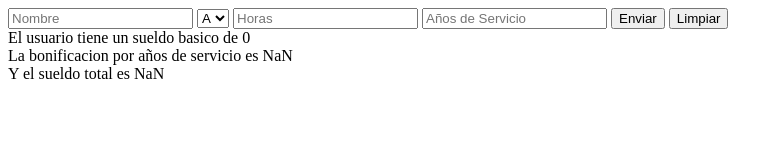
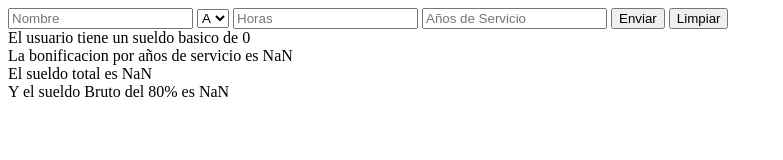
Before and after one commit to Oscar2705/Unidad03_JavaScript, a plain HTML site: page Sesion 05/index.html in a window 1280 px wide. Both pictures are taken after a click on the button "Enviar". Shown: the whole page, without its empty margins (0-783 px from the left). Drawn offline with Linux system fonts and the light colour scheme.

Commit message:
Ejercicio  sesion 05  Enviado

```diff
--- a/Sesion 05/ejercicio.js
+++ b/Sesion 05/ejercicio.js
@@ -34,8 +34,13 @@ function resultado(){
     }
     bonificacion=sueldob*bon
     sueldot=sueldob+bonificacion
+
+    sueldobruto=sueldot*0.80
+
+
     document.getElementById("bon").innerHTML=`La bonificacion por años de servicio es ${bonificacion}`
-    document.getElementById("sueldof").innerHTML=`Y el sueldo total es ${sueldot}`
+    document.getElementById("sueldof").innerHTML=`El sueldo total es ${sueldot}`
+    document.getElementById("sueldob").innerHTML=`Y el sueldo Bruto del 80% es ${sueldobruto}`
 }
 function limpiar(){
     let name=document.getElementById(`name`).value
@@ -46,4 +51,5 @@ function limpiar(){
     document.getElementById("resultado").innerHTML=``
     document.getElementById("bon").innerHTML=``
     document.getElementById("sueldof").innerHTML=``
+    document.getElementById("sueldob").innerHTML=``
 }
--- a/Sesion 05/index.html
+++ b/Sesion 05/index.html
@@ -33,6 +33,10 @@
             <label id="sueldof"></label>
         </div>
 
+        <div>
+            <label id="sueldob"></label>
+        </div>
+
     </form>
     <script src="ejercicio.js"></script>
 </body>
```
